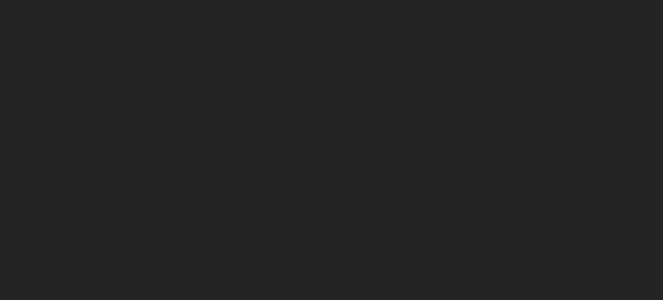
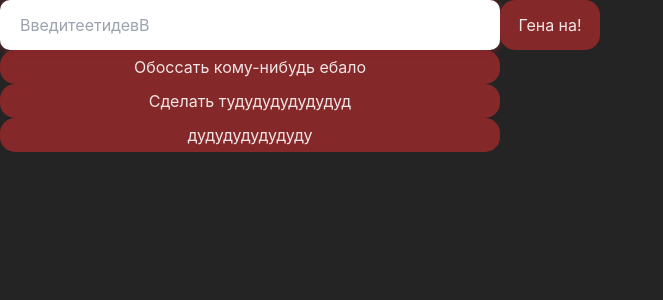
Before and after one commit to tropswhy/to-do-list, a Vue app: page / in a window 1280 px wide. Shown: the top 300 px of the page, without its empty margins (0-663 px from the left). Built offline with nearby package versions, Linux system fonts and the light colour scheme.

Commit message:
well well

```diff
--- a/src/Main.vue
+++ b/src/Main.vue
@@ -1,7 +1,63 @@
-<script setup></script>
+<script setup>
+import { ref } from 'vue'
+import Input from './ui-kit/Input.vue'
+import { useMyStore } from './stores/myStore.js'
+
+const value = ref('') // ref - референс для реактивности
+
+const myStore = useMyStore()
+
+const changeHandler = (event) => {
+    value.value = event.target.value
+}
+</script>
 
 <template>
-
+    <main class="flex flex-col items-center justify-center mt-32 space-y-8">
+        <!-- <input class="input"
+        placeholder="Введите что-нибудь"
+        v-model="value"/>  v-model - двустороннее связывавание
+        <p>{{ value }}</p> -->
+        <div class="flex space-x-4">
+            <Input
+                placeholder="ВведитеетидевВ"
+                type="text"
+                v-on:keydown.enter="myStore.addDo(value)"
+                @input="changeHandler"/>
+            <button
+                @click="myStore.addDo(value)"
+                class="btn">
+                Гена на!
+            </button>
+        </div>
+        <div
+            v-for="item in myStore.list"
+            class="element"
+            :key="item.id">
+            {{ item.title }}
+        </div>
+    </main>
 </template>
 
-<style lang="scss" scoped></style>
+<style lang="scss" scoped>
+.btn {
+    width: 100px;
+    height: 50px;
+    padding: 0 10px;
+    background-color: $secondary-color;
+    border-radius: $border-medium;
+    transition-duration: 500ms;
+    &:hover {
+        background-color: $accent-color;
+        box-shadow: 0 0 10px $accent-color;
+    }
+}
+.element {
+    width: 500px;
+    text-align: center;
+    padding: 5px 10px;
+    color: $text-color;
+    background-color: $secondary-color;
+    border-radius: $border-medium;
+}
+</style>
```
